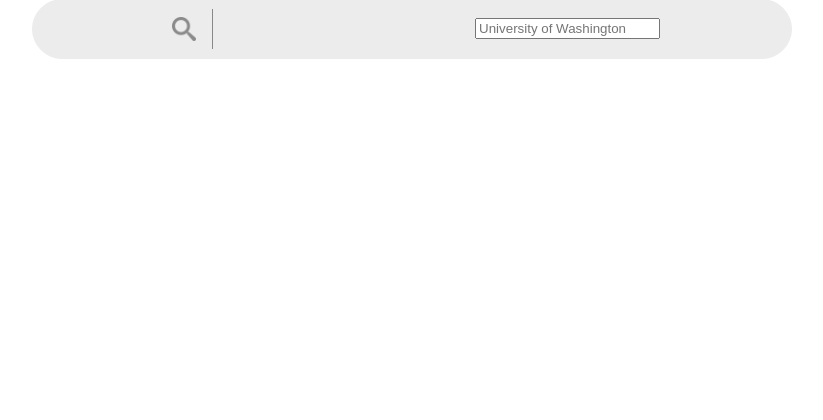
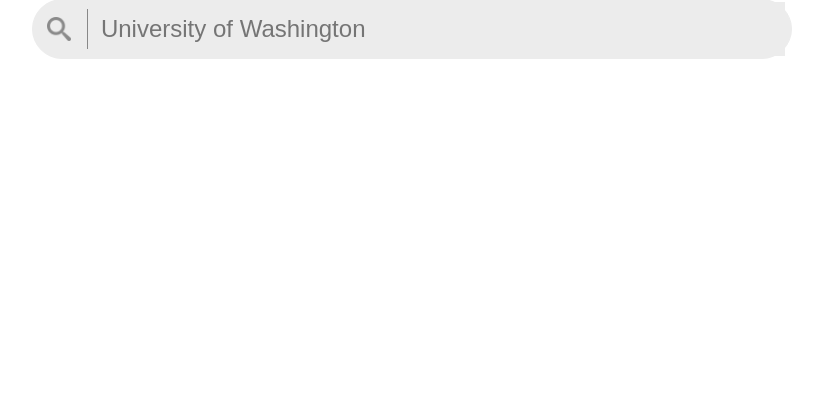
Before and after one commit to linb8/fatewebapp, a Django app: page / in a window 1280 px wide. Shown: the part 249-669 px from the top of the page, without its empty margins (228-1051 px from the left). Run offline with Django 3.2, Linux system fonts and the light colour scheme.

Commit message:
Update fate.css

```diff
--- a/webpage/static/fate.css
+++ b/webpage/static/fate.css
@@ -33,7 +33,7 @@
   padding: 0.5em 1em 0.5rem 0.5em;
   border-right: 0.1em solid #888888;
 }
-#search_word{
+#search-word{
   font-size: 1.5em;
   font-weight: 500;
   background-color: #ECECEC;
```
